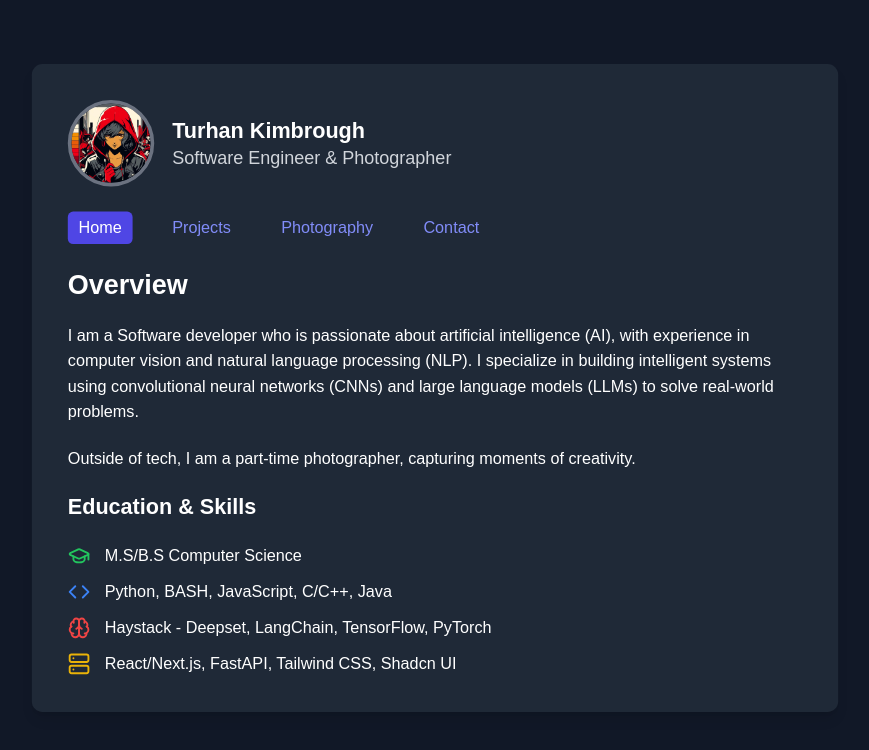
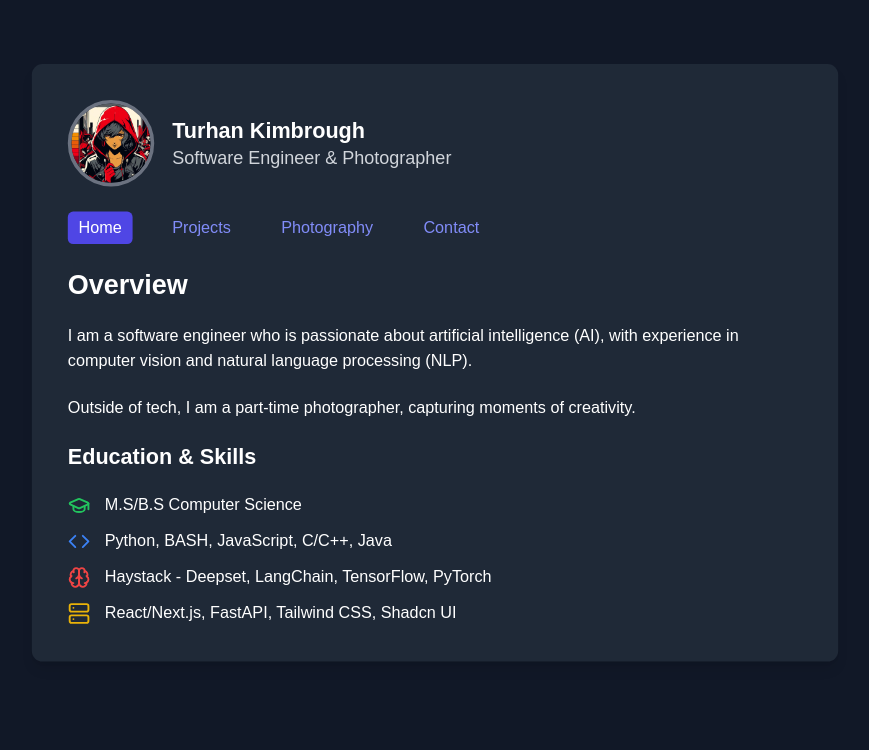
Before and after one commit to T-Visor/personal-website, a Next.js app: page /home in a window 1280 px wide. Shown: the top 750 px of the page, without its empty margins (205-1074 px from the left). Built offline with nearby package versions, Linux system fonts and the light colour scheme.

Commit message:
removed unnecessary sentence

```diff
--- a/src/app/home/page.tsx
+++ b/src/app/home/page.tsx
@@ -7,8 +7,7 @@ const HomePage: React.FC = () => (
     <h2 className="text-3xl font-bold">Overview</h2>
 
     <p className="text-lg">
-      I am a Software developer who is passionate about artificial intelligence (AI), with experience in computer vision and natural language processing (NLP).
-      I specialize in building intelligent systems using convolutional neural networks (CNNs) and large language models (LLMs) to solve real-world problems.
+      I am a software engineer who is passionate about artificial intelligence (AI), with experience in computer vision and natural language processing (NLP).
     </p>
 
     <p className="text-lg">
```
